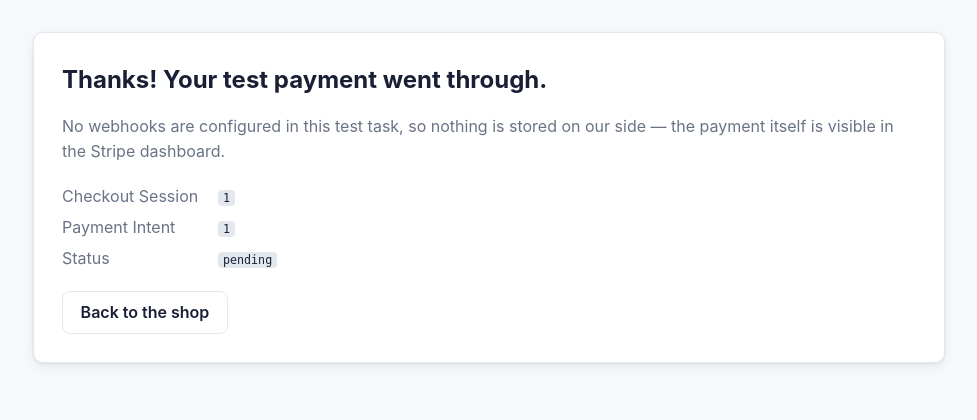
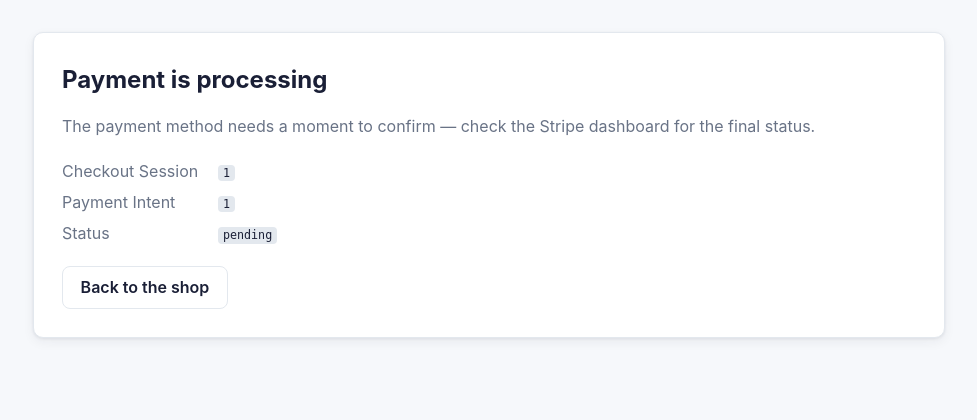
Before and after one commit to nylinary/test-task-ooo-rishat, a Django app: template templates/web/payment_success.html in a window 1280 px wide. Shown: the part 57-477 px from the top of the page, without its empty margins (151-1128 px from the left). Run offline with Django 5.2, Linux system fonts and the light colour scheme; the template is opened without the code that fills it: most values are stand-ins (such as "Sample title", 1, 10 or a date in 2020).

Commit message:
fix: reflect failed payments on result page

```diff
--- a/templates/web/payment_success.html
+++ b/templates/web/payment_success.html
@@ -1,14 +1,26 @@
 {% extends "base.html" %}
 
-{% block title %}Payment complete{% endblock %}
+{% block title %}{% if redirect_status == "failed" %}Payment failed{% elif redirect_status == "pending" or redirect_status == "processing" %}Payment processing{% else %}Payment complete{% endif %}{% endblock %}
 
 {% block content %}
   <section class="panel">
-    <h1>Thanks! Your test payment went through.</h1>
-    <p class="muted">
-      No webhooks are configured in this test task, so nothing is stored on our side &mdash;
-      the payment itself is visible in the Stripe dashboard.
-    </p>
+    {% if redirect_status == "failed" %}
+      <h1>Payment failed</h1>
+      <p class="alert alert--error">
+        The payment was declined or cancelled &mdash; nothing was charged. Head back and try again.
+      </p>
+    {% elif redirect_status == "pending" or redirect_status == "processing" %}
+      <h1>Payment is processing</h1>
+      <p class="muted">
+        The payment method needs a moment to confirm &mdash; check the Stripe dashboard for the final status.
+      </p>
+    {% else %}
+      <h1>Thanks! Your test payment went through.</h1>
+      <p class="muted">
+        No webhooks are configured in this test task, so nothing is stored on our side &mdash;
+        the payment itself is visible in the Stripe dashboard.
+      </p>
+    {% endif %}
 
     <dl class="details">
       {% if session_id %}
```
